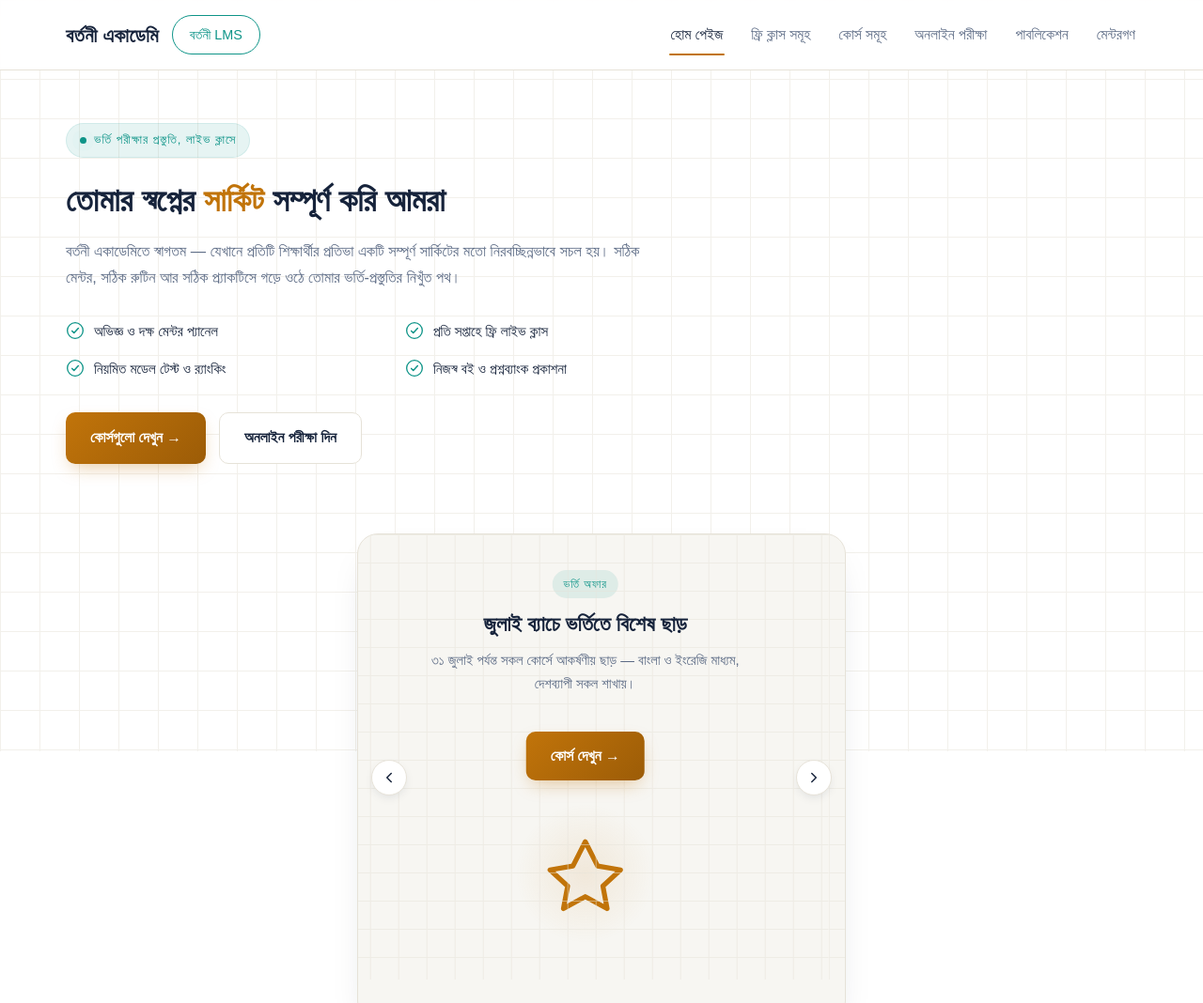
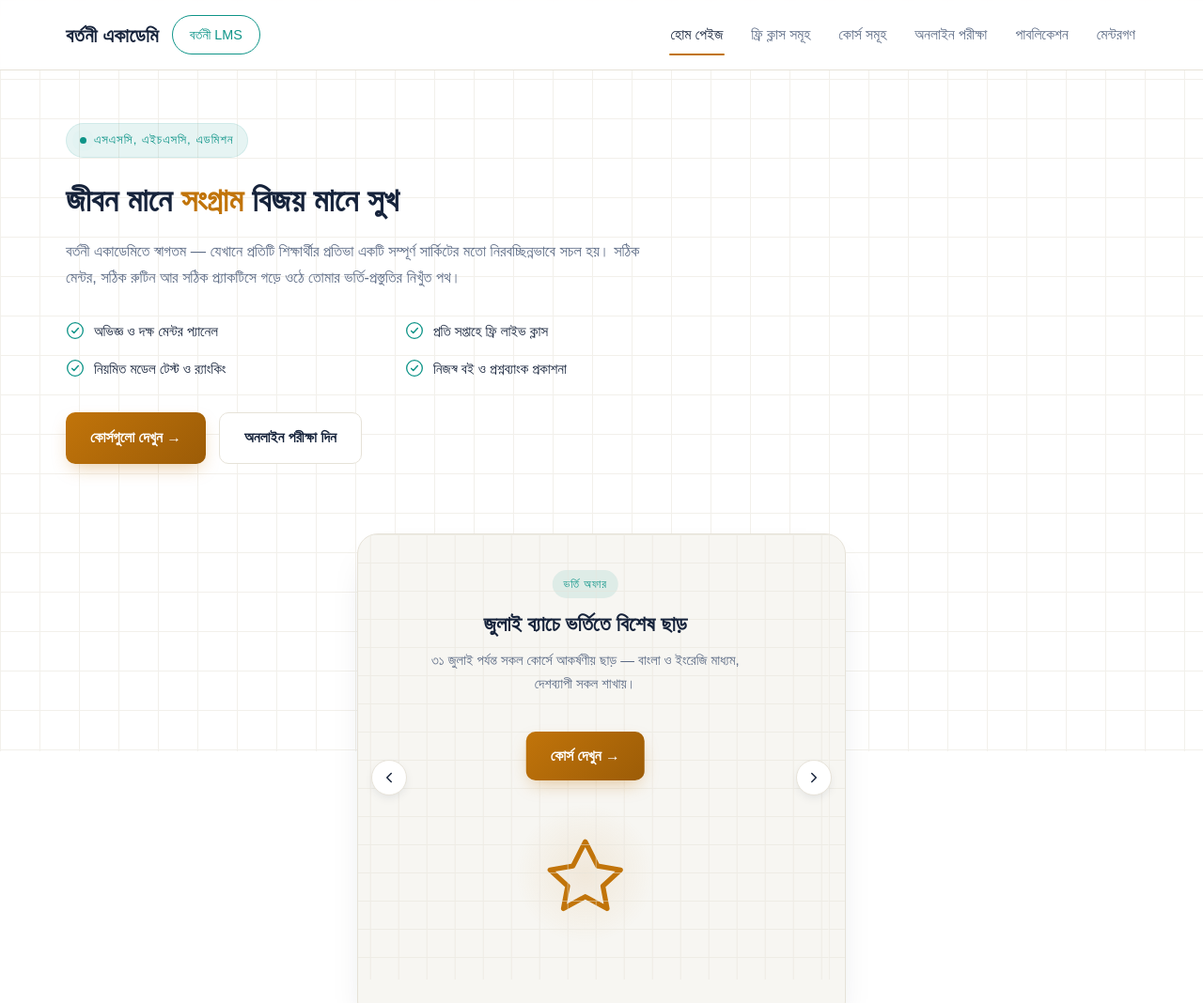
Before and after one commit to devolopersamir/bortoniacademy, a plain HTML site: page index.html in a window 1280 px wide. Shown: the top 1068 px of the page at 94% size. Drawn offline with Linux system fonts and the light colour scheme; a web font is replaced by a local one.

Commit message:
Update index.html

```diff
--- a/index.html
+++ b/index.html
@@ -741,8 +741,8 @@ footer{
 </header>
 
 <section class="hero">
-  <span class="eyebrow"><span class="pulse-dot"></span> ভর্তি পরীক্ষার প্রস্তুতি, লাইভ ক্লাসে</span>
-  <h1>তোমার স্বপ্নের <span class="accent-text">সার্কিট</span> সম্পূর্ণ করি আমরা</h1>
+  <span class="eyebrow"><span class="pulse-dot"></span>এসএসসি, এইচএসসি, এডমিশন</span>
+  <h1>জীবন মানে <span class="accent-text">সংগ্রাম</span> বিজয় মানে সুখ</h1>
   <p class="lead">বর্তনী একাডেমিতে স্বাগতম — যেখানে প্রতিটি শিক্ষার্থীর প্রতিভা একটি সম্পূর্ণ সার্কিটের মতো নিরবচ্ছিন্নভাবে সচল হয়। সঠিক মেন্টর, সঠিক রুটিন আর সঠিক প্র্যাকটিসে গড়ে ওঠে তোমার ভর্তি-প্রস্তুতির নিখুঁত পথ।</p>
 
   <ul class="feature-grid">
```
